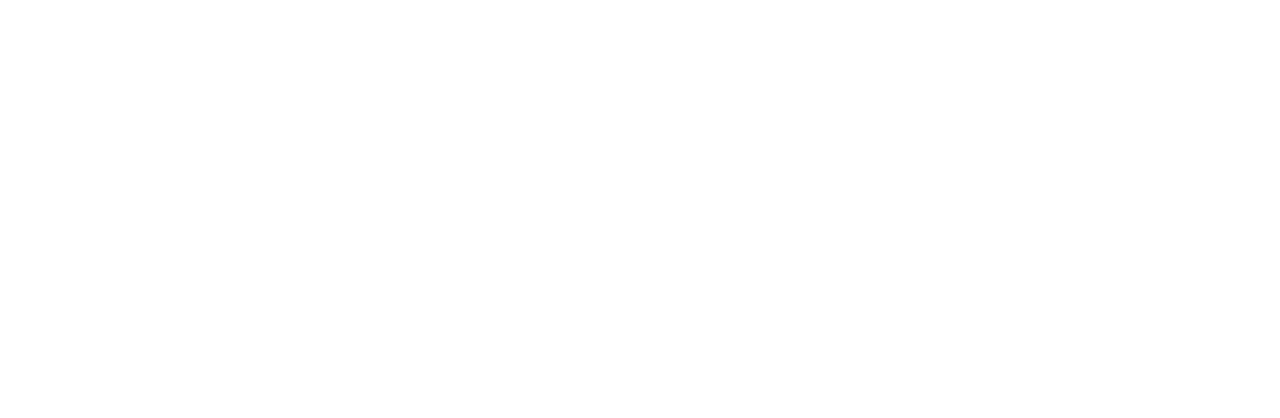
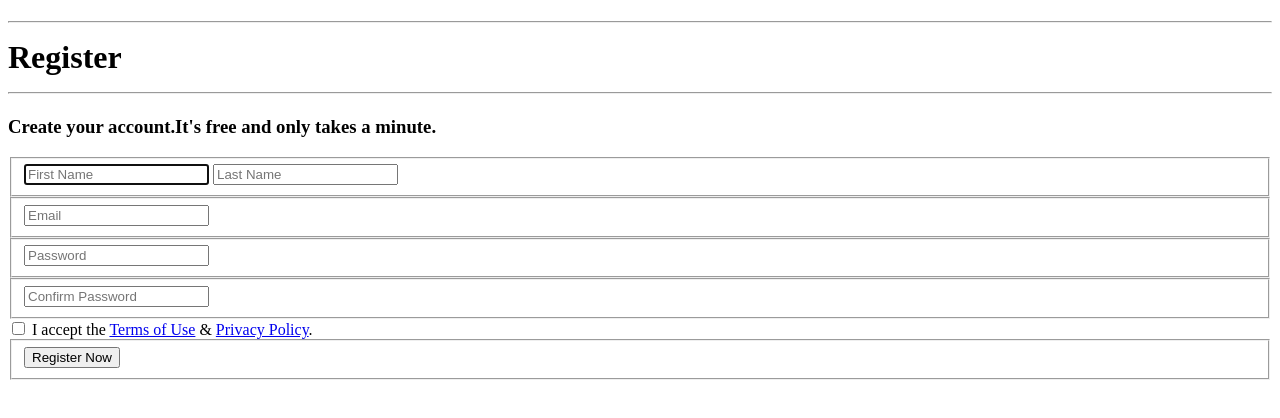
Before and after one commit to WaytGG/form-practic, a plain HTML site: page index.html in a window 1280 px wide. Drawn offline with Linux system fonts and the light colour scheme.

Commit message:
Add form

```diff
--- a/index.html
+++ b/index.html
@@ -8,6 +8,38 @@
     <title>Form</title>
   </head>
   <body>
-
+    <header class="header">
+      <h1 class="heading">
+        <hr class="left-hr" />
+        Register
+        <hr class="right-hr" />
+      </h1>
+      <h3 class="sub-heading">
+        Create your account.It's free and only takes a minute.
+      </h3>
+    </header>
+    <form class="form">
+      <fieldset class="first">
+        <input class="first-name" type="text" name="first-name" placeholder="First Name" autofocus required />
+        <input class="last-name" type="text" name="last-name" placeholder="Last Name" required />
+      </fieldset>
+      <fieldset>
+        <input class="email" type="email" name="email" placeholder="Email" required />
+      </fieldset>
+      <fieldset>
+        <input class="pass" type="password" name="pass" placeholder="Password" required />
+      </fieldset>
+      <fieldset>
+        <input class="confirm-pass" type="password" name="confirm-pass" placeholder="Confirm Password" required />
+      </fieldset>
+      <label class="label-checkbox">
+        <input class="input-checkbox" type="checkbox" name="agree" required />
+        I accept the <a class="agree" href="#">Terms of Use</a> &
+        <a class="agree" href="#">Privacy Policy</a>.
+      </label>
+      <fieldset>
+        <button class="btn" type="submit">Register Now</button>
+      </fieldset>
+    </form>
   </body>
 </html>
```
